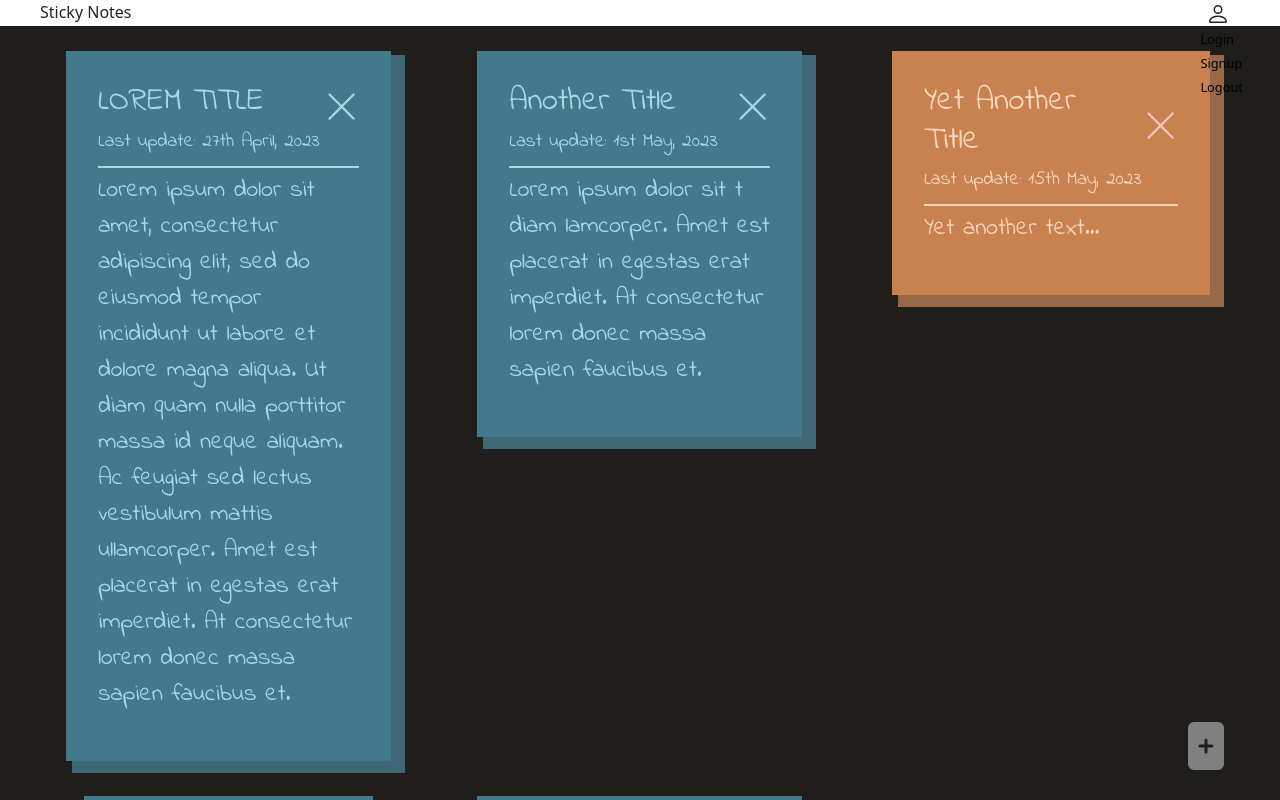
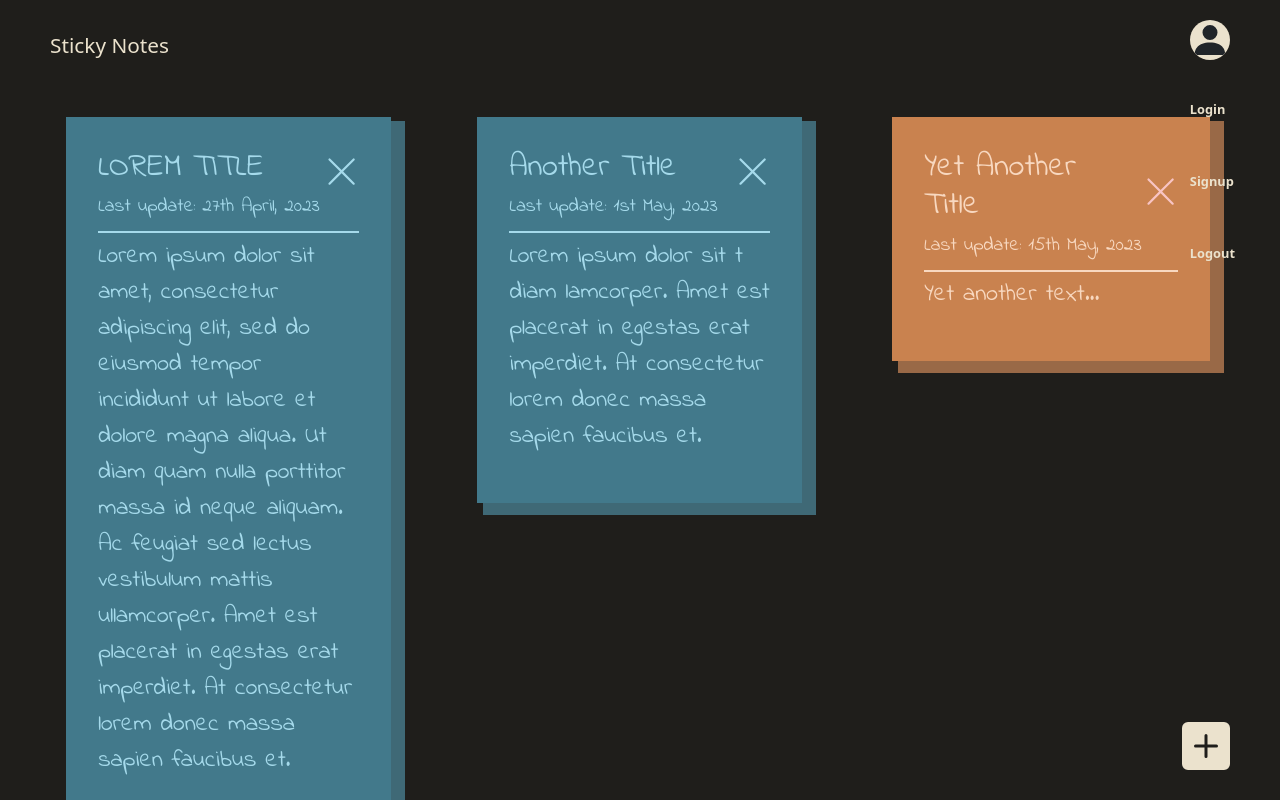
Before and after one commit to Hack-Weekly/fire-kangaroo-sticky-notes, a React (Create React App) app in the folder client/: page / in a window 1280 px wide. Both pictures are taken after a click on the icon 1218 px from the left and 13 px from the top of the page. Shown: the top 800 px of the page. Built offline with nearby package versions, Linux system fonts and the light colour scheme.

Commit message:
Add headerandfooterupdate

```diff
--- a/client/src/components/Footer.jsx
+++ b/client/src/components/Footer.jsx
@@ -1,10 +1,10 @@
 import React from 'react'
-import { FilePlusFill } from 'react-bootstrap-icons';
+import { PlusSquareFill } from 'react-bootstrap-icons';
 import { Link } from "react-router-dom";
 // add react add-icon and add route to StickyNoteEdit page
 function Footer() {
   return (
-    <Link style={{position:"fixed", bottom:"30px", right:"50px", color:"grey"}} to="/edit"><FilePlusFill style={{fontSize:"3rem"}} /></Link>
+    <Link style={{ position: "fixed", bottom: "30px", right: "50px", color: "var(--text-200)", }} to="/edit"><PlusSquareFill style={{ fontSize: "3rem" }} /></Link>
   )
 }
 
--- a/client/src/components/Header.jsx
+++ b/client/src/components/Header.jsx
@@ -1,26 +1,26 @@
 import React, { useState } from 'react'
-import { Person } from 'react-bootstrap-icons';
+import { PersonFill } from 'react-bootstrap-icons';
 import { Link } from "react-router-dom";
 
 function Header() {
   const [open, setOpen] = useState(false)
   return (
-    <div style={{ display: 'flex', justifyContent: 'space-between', fontWeight: '300px' }}>
-      <div style={{ marginLeft: "40px" }}>Sticky Notes</div>
+    <div style={{ display: 'flex', justifyContent: 'space-between', fontWeight: '300px', padding: "20px 0px 20px 0px ", backgroundColor: "var(--bg-300)" }}>
+      <div style={{ marginLeft: "40px", padding: "10px", color: "var(--text-200)", fontSize: "1.3rem" }}>Sticky Notes</div>
       <div>
-        <Person onClick={() => setOpen(!open)} style={{ position: "relative", marginRight: "50px", fontSize: "1.5rem" }}></Person>
+        <PersonFill onClick={() => setOpen(!open)} style={{ position: "relative", marginRight: "50px", fontSize: "2.5rem", backgroundColor: "var(--bg-300)", borderRadius: "50%", backgroundColor: "var(--text-200)" }}></PersonFill>
         {
           open && (
-            <div style={{ position: "absolute", right: "37px" }} > {
-              <ul style={{ listStyle: "none" }}>
+            <div style={{ position: "absolute", right: "45px" }} > {
+              <ul style={{ listStyle: "none", fontSize: "3rem", fontWeight: "bolder" }}>
                 <li>
-                  <Link style={{ textDecoration: "none", color: "black", fontSize: "0.8rem" }} to="/login">Login</Link>
+                  <Link style={{ textDecoration: "none", color: "var(--text-200)", fontSize: "0.8rem", }} to="/login">Login</Link>
                 </li>
                 <li>
-                  <Link style={{ textDecoration: "none", color: "black", fontSize: "0.8rem" }} to="/signup">Signup</Link>
+                  <Link style={{ textDecoration: "none", color: "var(--text-200)", fontSize: "0.8rem" }} to="/signup">Signup</Link>
                 </li>
                 <li>
-                  <Link style={{ textDecoration: "none", color: "black", fontSize: "0.8rem" }} to="/logout">Logout</Link>
+                  <Link style={{ textDecoration: "none", color: "var(--text-200)", fontSize: "0.8rem" }} to="/logout">Logout</Link>
                 </li>
               </ul>
             }</div>
```
